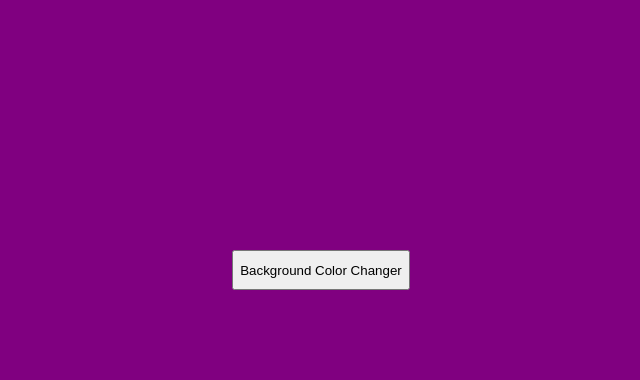
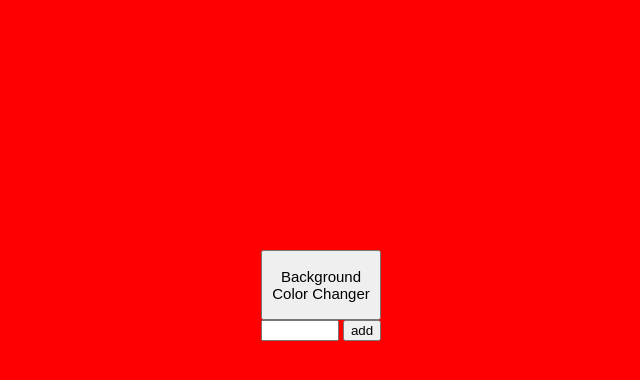
Before and after one commit to SaKagiRi/002.BackgroundChangerV2, a plain HTML site: page index.html in a window 1280 px wide. Both pictures are taken after a click on the button "Background Color Changer". Shown: the whole page, without its empty margins (319-959 px from the left). Drawn offline with Linux system fonts and the light colour scheme.

Commit message:
nice
ระบบหลังบ้านได้ละ เหลื่อจัดการCss and animetion เพิ่มเติม

```diff
--- a/command.js
+++ b/command.js
@@ -1,12 +1,21 @@
 const  btn = document.getElementById('btn');
 const body = document.querySelector('body');
+const colorIn = document.getElementById('addColor');
+const btn2 = document.getElementById('btn2');
 
-var color = ['red','blue','green','yello','pink','purple'];
-alert(color.length);
 
-for (let i = 0;i != color.length;i++) {
-    btn.onclick = function() {
-        alert(i);
+var color = ['red','blue','green','yellow','pink','purple'];
+var i = 0;
+
+btn2.onclick = function() {
+    color.push(colorIn.value);
+}
+
+btn.onclick = function() {
         body.style.backgroundColor = color[i];
+        i++
+
+    if (i == color.length) {
+        i = 0;
     }
 }
--- a/index.html
+++ b/index.html
@@ -9,7 +9,11 @@
 </head>
 <body>
     <div class="mainContainer">
-    <button id="btn">Background Color Changer</button>
+        <button id="btn">Background Color Changer</button>
+        <div>
+            <input type="text" id="addColor">
+            <button id="btn2">add</button>
+        </div>
     </div>
 </body>
 <script src="command.js"></script>
--- a/style.css
+++ b/style.css
@@ -1,10 +1,20 @@
 #btn {
-    height: 40px;
+    justify-content: center;
+    align-items: center;
+    flex-wrap: wrap;
+    height: 70px;
+    width: 120px;
+    font-size: 15px;
 }
 
 .mainContainer {
     display: flex;
     justify-content: center;
+    align-items: center ;
+    flex-direction: column;
     margin: 250px;
+}
 
+#addColor {
+    width: 70px;
 }
```
